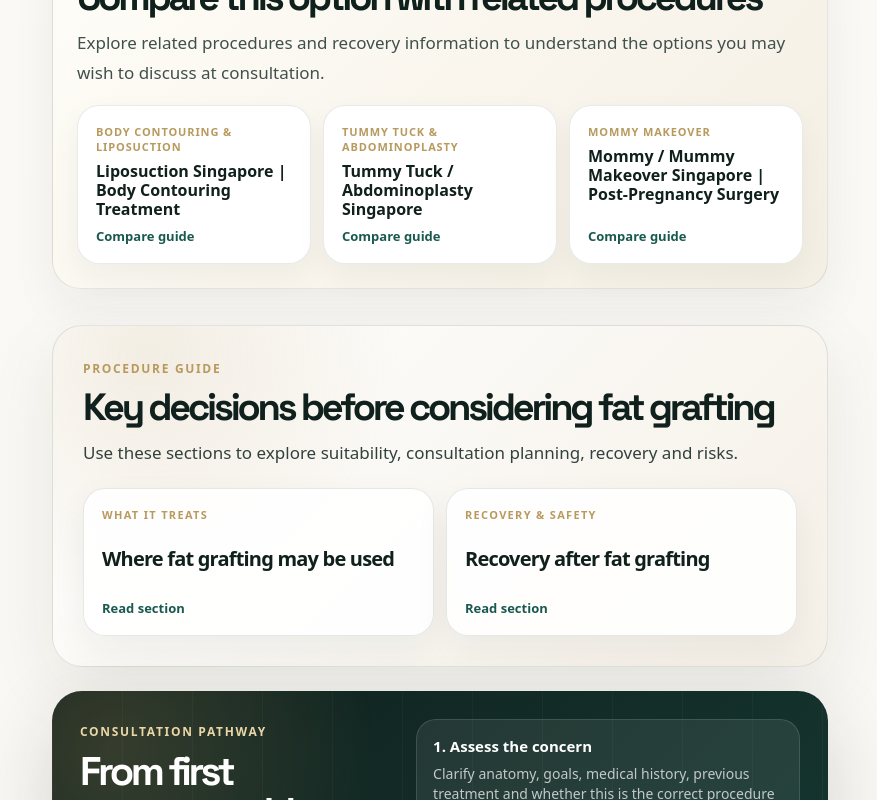
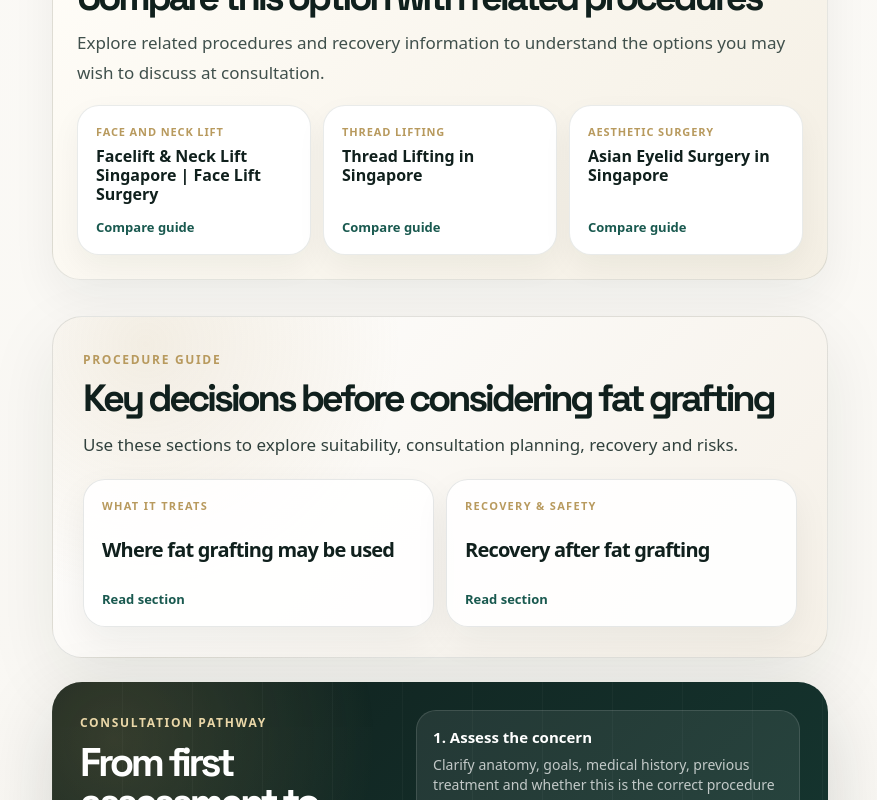
Before and after one commit to zatyrical/plasticwebsite, a Next.js app: page /fat-grafting-singapore in a window 1280 px wide. Shown: the part 1560-2360 px from the top of the page, without its empty margins (200-1077 px from the left). Built offline with nearby package versions, Linux system fonts and the light colour scheme.

Commit message:
Connect facial procedure guides to relevant alternatives

```diff
--- a/app/ProcedureArticle.tsx
+++ b/app/ProcedureArticle.tsx
@@ -116,7 +116,10 @@ export default function ProcedureArticlePage({ article }: Props) {
     'body-contouring-liposuction-singapore': ['tummy-tuck-singapore', 'compression-foam-lymphatic-massage-after-liposuction', 'mommy-makeover-singapore'],
     'asian-rhinoplasty-singapore': ['rib-rhinoplasty-singapore'],
     'rib-rhinoplasty-singapore': ['asian-rhinoplasty-singapore'],
-    'face-neck-lift-singapore': ['thread-lifting-singapore', 'fat-grafting-singapore', 'asian-eyelid-surgery-singapore']
+    'face-neck-lift-singapore': ['thread-lifting-singapore', 'fat-grafting-singapore', 'asian-eyelid-surgery-singapore'],
+    'thread-lifting-singapore': ['face-neck-lift-singapore', 'fat-grafting-singapore', 'lasers-injectables-singapore'],
+    'fat-grafting-singapore': ['face-neck-lift-singapore', 'thread-lifting-singapore', 'asian-eyelid-surgery-singapore'],
+    'asian-eyelid-surgery-singapore': ['face-neck-lift-singapore', 'asian-rhinoplasty-singapore', 'fat-grafting-singapore']
   };
   const preferredHrefs = (relatedByProcedure[article.slug] ?? []).map((slug) => `/${slug}`);
   const seenRelated = new Set<string>();
```
